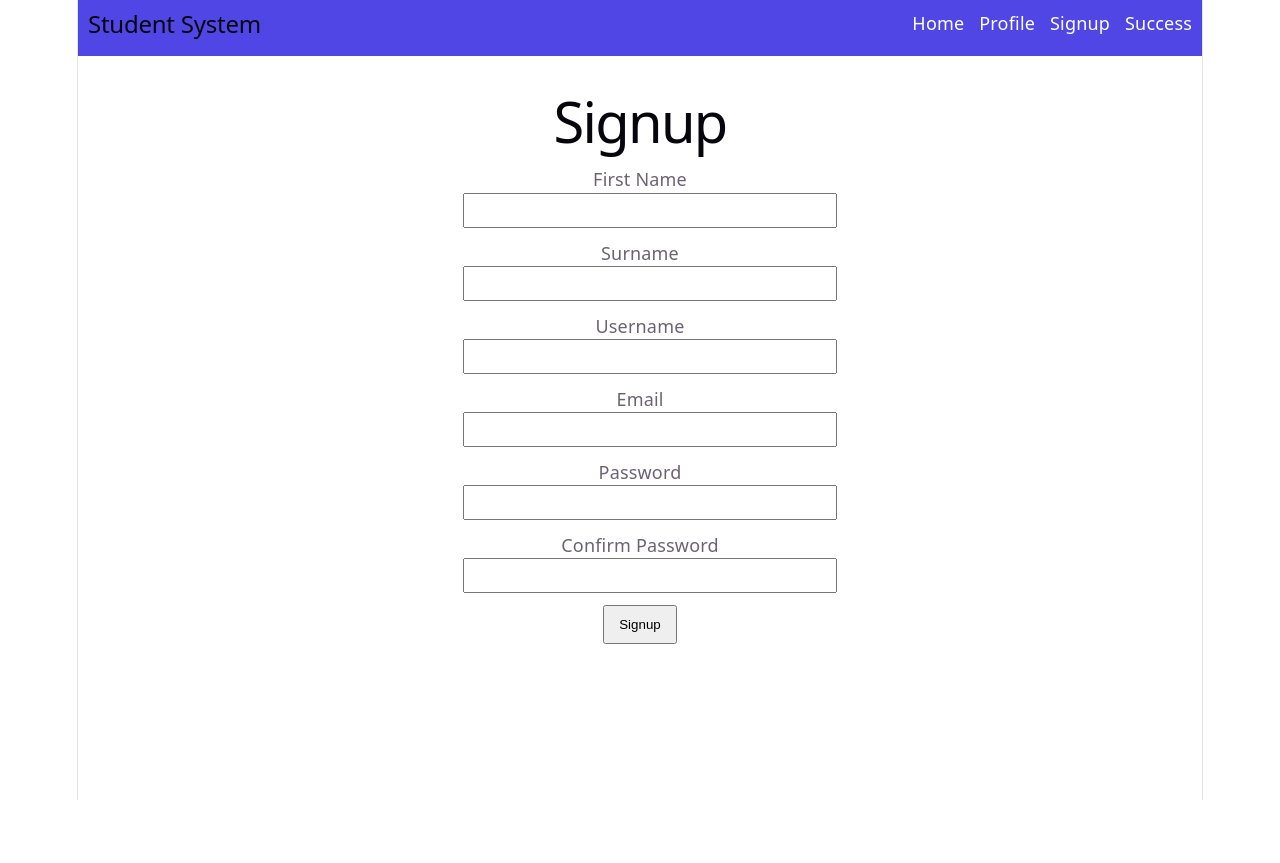
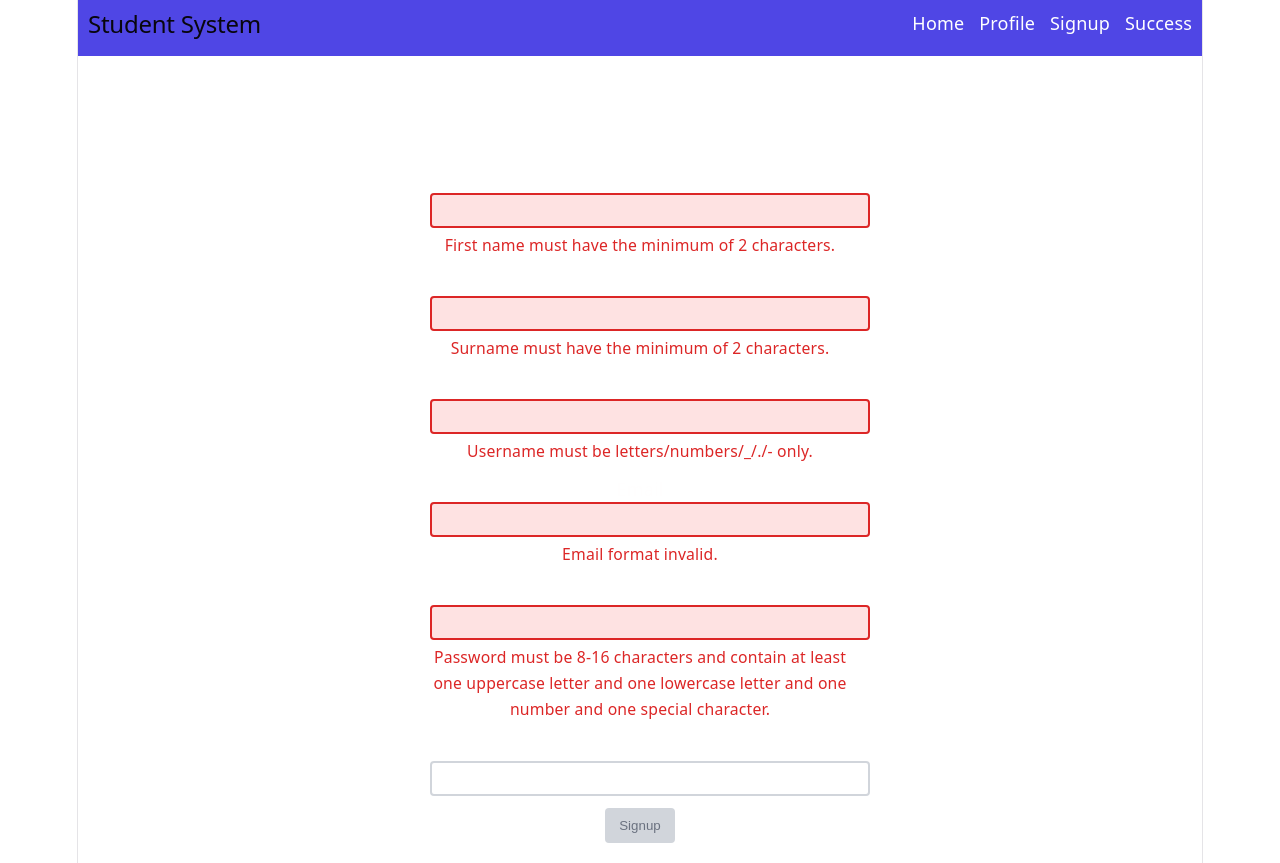
Before and after one commit to ceyceyceykhacey/aptech1-midterm-exam, a React (Vite) app: page /signup in a window 1280 px wide. Before the commit the page ends 800 px from the top, so only its background shows below. Built offline with nearby package versions, Linux system fonts and the light colour scheme.

Commit message:
implemented error handling and UX

```diff
--- a/src/pages/Signup.jsx
+++ b/src/pages/Signup.jsx
@@ -18,6 +18,7 @@ function Signup() {
   });
   const [errors, setErrors] = useState({});
   const [success, setSuccess] = useState("");
+  const [touched, setTouched] = useState({});
 
   const validate = () => {
     const validators = [
@@ -33,15 +34,57 @@ function Signup() {
       {}
     );
 
-    const confirmError = form.confirmPassword === form.password
+    const confirmError = form.confirmPassword === form.password && form.confirmPassword !== ""
+      ? {}
+      : form.confirmPassword === ""
       ? {}
       : { confirmPassword: "Confirm password must match password." };
 
     return { ...baseErrors, ...confirmError };
   };
 
+  const handleChange = (field) => (event) => {
+    const value = event.target.value;
+    setForm((prev) => ({ ...prev, [field]: value }));
+    setTouched((prev) => ({ ...prev, [field]: true }));
+
+    const updatedForm = { ...form, [field]: value };
+    const validators = [
+      { k: "firstName", valid: nameRegex.test(updatedForm.firstName) },
+      { k: "surname", valid: nameRegex.test(updatedForm.surname) },
+      { k: "username", valid: usernameRegex.test(updatedForm.username) },
+      { k: "email", valid: emailRegex.test(updatedForm.email) },
+      { k: "password", valid: passwordRegex.test(updatedForm.password) },
+    ];
+
+    const newErrors = validators.reduce((acc, { k, valid }) =>
+      valid ? { ...acc, [k]: undefined } : acc,
+      {}
+    );
+
+    const confirmValid = updatedForm.confirmPassword === updatedForm.password && updatedForm.confirmPassword !== "";
+    const confirmError = !confirmValid && updatedForm.confirmPassword !== ""
+      ? { confirmPassword: "Confirm password must match password." }
+      : { confirmPassword: undefined };
+
+    setErrors((prev) => ({ ...prev, ...newErrors, ...confirmError }));
+  };
+
+  const handleBlur = (field) => () => {
+    setTouched((prev) => ({ ...prev, [field]: true }));
+  };
+
+  const currentErrors = validate();
+  const displayErrors = Object.fromEntries(
+    Object.entries(currentErrors).filter(([k]) => touched[k] || Object.keys(errors).includes(k))
+  );
+
+  const isValid = Object.keys(currentErrors).length === 0;
+  const isFormTouched = Object.values(touched).some(v => v);
+
   const handleSubmit = (event) => {
     event.preventDefault();
+    setTouched({ firstName: true, surname: true, username: true, email: true, password: true, confirmPassword: true });
     const validationErrors = validate();
     setErrors(validationErrors);
 
@@ -51,97 +94,151 @@ function Signup() {
       ? setSuccess("")
       : (setSuccess(`Signup successful for ${form.firstName} ${form.surname}!`),
         setForm({ firstName: "", surname: "", username: "", email: "", password: "", confirmPassword: "" }),
+        setTouched({}),
         setTimeout(() => navigate("/success"), 700));
   };
 
+  const fieldStyle = (field) => ({
+    width: "100%",
+    padding: "8px",
+    border: `2px solid ${(displayErrors[field] || currentErrors[field]) ? "#dc2626" : "#d1d5db"}`,
+    borderRadius: "4px",
+    backgroundColor: (displayErrors[field] || currentErrors[field]) ? "#fee2e2" : "#ffffff",
+    transition: "all 0.3s ease",
+    color: "#000000",
+  });
+
   return (
     <div style={{ padding: "20px", maxWidth: "420px", margin: "0 auto" }}>
-      <h1>Signup</h1>
+      <h1 style={{ color: "#ffffff" }}>Signup</h1>
       <form onSubmit={handleSubmit} noValidate>
         <div style={{ marginBottom: "12px" }}>
-          <label htmlFor="firstName">First Name</label>
+          <label htmlFor="firstName" style={{ color: "#ffffff" }}>First Name</label>
           <input
             id="firstName"
             name="firstName"
             type="text"
             value={form.firstName}
-            onChange={(e) => setForm((prev) => ({ ...prev, firstName: e.target.value }))}
-            style={{ width: "100%", padding: "8px" }}
+            onChange={handleChange("firstName")}
+            onBlur={handleBlur("firstName")}
+            style={fieldStyle("firstName")}
           />
-          {errors.firstName && <p style={{ color: "red", margin: 0 }}>{errors.firstName}</p>}
+          {(displayErrors.firstName || currentErrors.firstName) && (
+            <p style={{ color: "#dc2626", margin: "4px 0 0 0", fontSize: "0.875rem" }}>
+              {displayErrors.firstName || currentErrors.firstName}
+            </p>
+          )}
         </div>
 
         <div style={{ marginBottom: "12px" }}>
-          <label htmlFor="surname">Surname</label>
+          <label htmlFor="surname" style={{ color: "#ffffff" }}>Surname</label>
           <input
             id="surname"
             name="surname"
             type="text"
             value={form.surname}
-            onChange={(e) => setForm((prev) => ({ ...prev, surname: e.target.value }))}
-            style={{ width: "100%", padding: "8px" }}
+            onChange={handleChange("surname")}
+            onBlur={handleBlur("surname")}
+            style={fieldStyle("surname")}
           />
-          {errors.surname && <p style={{ color: "red", margin: 0 }}>{errors.surname}</p>}
+          {(displayErrors.surname || currentErrors.surname) && (
+            <p style={{ color: "#dc2626", margin: "4px 0 0 0", fontSize: "0.875rem" }}>
+              {displayErrors.surname || currentErrors.surname}
+            </p>
+          )}
         </div>
 
         <div style={{ marginBottom: "12px" }}>
-          <label htmlFor="username">Username</label>
+          <label htmlFor="username" style={{ color: "#ffffff" }}>Username</label>
           <input
             id="username"
             name="username"
             type="text"
             value={form.username}
-            onChange={(e) => setForm((prev) => ({ ...prev, username: e.target.value }))}
-            style={{ width: "100%", padding: "8px" }}
+            onChange={handleChange("username")}
+            onBlur={handleBlur("username")}
+            style={fieldStyle("username")}
           />
-          {errors.username && <p style={{ color: "red", margin: 0 }}>{errors.username}</p>}
+          {(displayErrors.username || currentErrors.username) && (
+            <p style={{ color: "#dc2626", margin: "4px 0 0 0", fontSize: "0.875rem" }}>
+              {displayErrors.username || currentErrors.username}
+            </p>
+          )}
         </div>
 
         <div style={{ marginBottom: "12px" }}>
-          <label htmlFor="email">Email</label>
+          <label htmlFor="email" style={{ color: "#fffefe" }}>Email</label>
           <input
             id="email"
             name="email"
             type="email"
             value={form.email}
-            onChange={(e) => setForm((prev) => ({ ...prev, email: e.target.value }))}
-            style={{ width: "100%", padding: "8px" }}
+            onChange={handleChange("email")}
+            onBlur={handleBlur("email")}
+            style={fieldStyle("email")}
           />
-          {errors.email && <p style={{ color: "red", margin: 0 }}>{errors.email}</p>}
+          {(displayErrors.email || currentErrors.email) && (
+            <p style={{ color: "#dc2626", margin: "4px 0 0 0", fontSize: "0.875rem" }}>
+              {displayErrors.email || currentErrors.email}
+            </p>
+          )}
         </div>
 
         <div style={{ marginBottom: "12px" }}>
-          <label htmlFor="password">Password</label>
+          <label htmlFor="password" style={{ color: "#ffffff" }}>Password</label>
           <input
             id="password"
             name="password"
             type="password"
             value={form.password}
-            onChange={(e) => setForm((prev) => ({ ...prev, password: e.target.value }))}
-            style={{ width: "100%", padding: "8px" }}
+            onChange={handleChange("password")}
+            onBlur={handleBlur("password")}
+            style={fieldStyle("password")}
           />
-          {errors.password && <p style={{ color: "red", margin: 0 }}>{errors.password}</p>}
+          {(displayErrors.password || currentErrors.password) && (
+            <p style={{ color: "#dc2626", margin: "4px 0 0 0", fontSize: "0.875rem" }}>
+              {displayErrors.password || currentErrors.password}
+            </p>
+          )}
         </div>
 
         <div style={{ marginBottom: "12px" }}>
-          <label htmlFor="confirmPassword">Confirm Password</label>
+          <label htmlFor="confirmPassword" style={{ color: "#ffffff" }}>Confirm Password</label>
           <input
             id="confirmPassword"
             name="confirmPassword"
             type="password"
             value={form.confirmPassword}
-            onChange={(e) => setForm((prev) => ({ ...prev, confirmPassword: e.target.value }))}
-            style={{ width: "100%", padding: "8px" }}
+            onChange={handleChange("confirmPassword")}
+            onBlur={handleBlur("confirmPassword")}
+            style={fieldStyle("confirmPassword")}
           />
-          {errors.confirmPassword && <p style={{ color: "red", margin: 0 }}>{errors.confirmPassword}</p>}
+          {(displayErrors.confirmPassword || currentErrors.confirmPassword) && (
+            <p style={{ color: "#dc2626", margin: "4px 0 0 0", fontSize: "0.875rem" }}>
+              {displayErrors.confirmPassword || currentErrors.confirmPassword}
+            </p>
+          )}
         </div>
 
-        <button type="submit" style={{ padding: "10px 14px", cursor: "pointer" }}>
+        <button
+          type="submit"
+          disabled={!isValid || !isFormTouched}
+          style={{
+            padding: "10px 14px",
+            cursor: !isValid || !isFormTouched ? "not-allowed" : "pointer",
+            backgroundColor: !isValid || !isFormTouched ? "#d1d5db" : "#4f46e5",
+            color: !isValid || !isFormTouched ? "#6b7280" : "#ffffff",
+            border: "none",
+            borderRadius: "4px",
+            fontWeight: "500",
+            transition: "all 0.3s ease",
+          }}
+        >
           Signup
         </button>
       </form>
 
-      {success && <p style={{ color: "green", marginTop: "12px" }}>{success}</p>}
+      {success && <p style={{ color: "#16a34a", marginTop: "12px", fontWeight: "500" }}>{success}</p>}
     </div>
   );
 }
```
